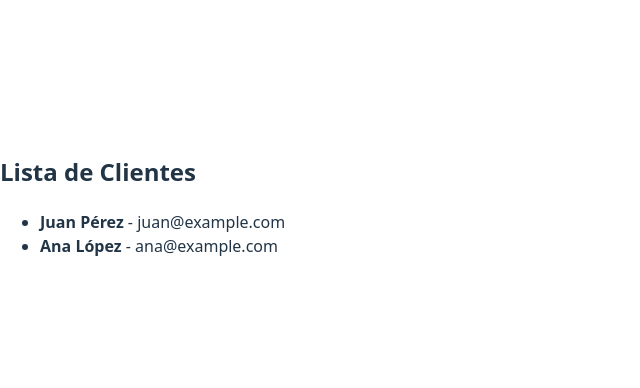
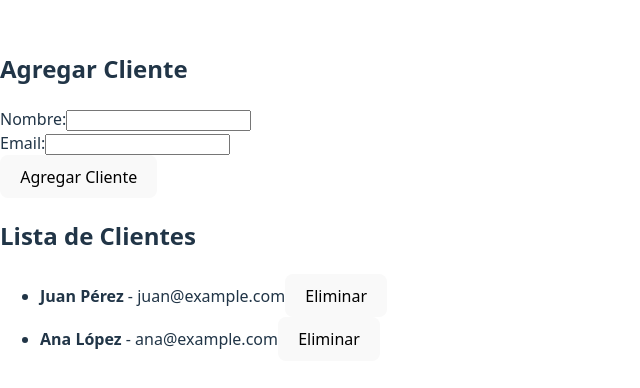
Before and after one commit to mmariellemm/ProyectoMSD_Frontend, a React (Vite) app in the folder front_MSD/: page / in a window 1280 px wide. Shown: the part 196-584 px from the top of the page, without its empty margins (0-640 px from the left). Built offline with nearby package versions, Linux system fonts and the light colour scheme.

Commit message:
Se hizo el ABCC de Clientes

```diff
--- a/front_MSD/src/App.tsx
+++ b/front_MSD/src/App.tsx
@@ -1,15 +1,43 @@
-import React from "react";
+import React, { useState } from "react";
 import ClientesList from "./assets/complemento/Clientes/ClientesList";
-
-const clientes = [
-  { id: 1, nombre: "Juan Pérez", email: "juan@example.com" },
-  { id: 2, nombre: "Ana López", email: "ana@example.com" },
-];
+import ClientesAdd from "./assets/complemento/Clientes/ClientesAdd";
+import ClientesEdit from "./assets/complemento/Clientes/CientesEdit";
 
 const App: React.FC = () => {
+  const [clientes, setClientes] = useState([
+    { id: 1, nombre: "Juan Pérez", email: "juan@example.com" },
+    { id: 2, nombre: "Ana López", email: "ana@example.com" },
+  ]);
+
+  const [clienteEditando, setClienteEditando] = useState<{ id: number; nombre: string; email: string } | null>(null);
+
+  const handleAddCliente = (nuevoCliente: { id: number; nombre: string; email: string }) => {
+    setClientes([...clientes, nuevoCliente]);
+  };
+
+  const handleUpdateCliente = (clienteActualizado: { id: number; nombre: string; email: string }) => {
+    setClientes(clientes.map(cliente => (cliente.id === clienteActualizado.id ? clienteActualizado : cliente)));
+    setClienteEditando(null);
+  };
+
+  const handleDeleteCliente = (id: number) => {
+    setClientes(clientes.filter(cliente => cliente.id !== id));
+  };
+
   return (
     <div className="p-6">
-      <ClientesList clientes={clientes} />
+      {clienteEditando ? (
+        <ClientesEdit
+          cliente={clienteEditando}
+          onUpdateCliente={handleUpdateCliente}
+          onCancel={() => setClienteEditando(null)}
+        />
+      ) : (
+        <>
+          <ClientesAdd onAddCliente={handleAddCliente} />
+          <ClientesList clientes={clientes} onDeleteCliente={handleDeleteCliente} />
+        </>
+      )}
     </div>
   );
 };
--- a/front_MSD/src/assets/complemento/Clientes/CientesEdit.tsx
+++ b/front_MSD/src/assets/complemento/Clientes/CientesEdit.tsx
@@ -0,0 +1,68 @@
+import React, { useState } from "react";
+
+interface Cliente {
+  id: number;
+  nombre: string;
+  email: string;
+}
+
+interface ClientesEditProps {
+  cliente: Cliente;
+  onUpdateCliente: (clienteActualizado: Cliente) => void;
+  onCancel: () => void;
+}
+
+const ClientesEdit: React.FC<ClientesEditProps> = ({ cliente, onUpdateCliente, onCancel }) => {
+  const [nombre, setNombre] = useState(cliente.nombre);
+  const [email, setEmail] = useState(cliente.email);
+
+  const handleSubmit = (e: React.FormEvent) => {
+    e.preventDefault();
+    onUpdateCliente({ ...cliente, nombre, email });
+  };
+
+  return (
+    <div className="p-4">
+      <h2 className="text-xl font-bold mb-4">Editar Cliente</h2>
+      <form onSubmit={handleSubmit} className="bg-white p-4 shadow-md rounded-lg">
+        <div className="mb-2">
+          <label className="block text-sm font-semibold">Nombre:</label>
+          <input
+            type="text"
+            value={nombre}
+            onChange={(e) => setNombre(e.target.value)}
+            className="w-full border p-2 rounded-lg"
+            required
+          />
+        </div>
+        <div className="mb-2">
+          <label className="block text-sm font-semibold">Email:</label>
+          <input
+            type="email"
+            value={email}
+            onChange={(e) => setEmail(e.target.value)}
+            className="w-full border p-2 rounded-lg"
+            required
+          />
+        </div>
+        <div className="flex gap-2 mt-2">
+          <button
+            type="submit"
+            className="bg-green-500 text-white px-4 py-2 rounded-lg hover:bg-green-600"
+          >
+            Guardar Cambios
+          </button>
+          <button
+            type="button"
+            onClick={onCancel}
+            className="bg-gray-400 text-white px-4 py-2 rounded-lg hover:bg-gray-500"
+          >
+            Cancelar
+          </button>
+        </div>
+      </form>
+    </div>
+  );
+};
+
+export default ClientesEdit;
--- a/front_MSD/src/assets/complemento/Clientes/ClientesAdd.tsx
+++ b/front_MSD/src/assets/complemento/Clientes/ClientesAdd.tsx
@@ -0,0 +1,67 @@
+import React, { useState } from "react";
+
+interface Cliente {
+  id: number;
+  nombre: string;
+  email: string;
+}
+
+interface ClientesAddProps {
+  onAddCliente: (cliente: Cliente) => void;
+}
+
+const ClientesAdd: React.FC<ClientesAddProps> = ({ onAddCliente }) => {
+  const [nombre, setNombre] = useState("");
+  const [email, setEmail] = useState("");
+
+  const handleSubmit = (e: React.FormEvent) => {
+    e.preventDefault();
+    if (!nombre || !email) return;
+
+    const nuevoCliente: Cliente = {
+      id: Date.now(),
+      nombre,
+      email,
+    };
+
+    onAddCliente(nuevoCliente);
+    setNombre("");
+    setEmail("");
+  };
+
+  return (
+    <div className="p-4">
+      <h2 className="text-xl font-bold mb-4">Agregar Cliente</h2>
+      <form onSubmit={handleSubmit} className="bg-white p-4 shadow-md rounded-lg">
+        <div className="mb-2">
+          <label className="block text-sm font-semibold">Nombre:</label>
+          <input
+            type="text"
+            value={nombre}
+            onChange={(e) => setNombre(e.target.value)}
+            className="w-full border p-2 rounded-lg"
+            required
+          />
+        </div>
+        <div className="mb-2">
+          <label className="block text-sm font-semibold">Email:</label>
+          <input
+            type="email"
+            value={email}
+            onChange={(e) => setEmail(e.target.value)}
+            className="w-full border p-2 rounded-lg"
+            required
+          />
+        </div>
+        <button
+          type="submit"
+          className="bg-blue-500 text-white px-4 py-2 rounded-lg mt-2 hover:bg-blue-600"
+        >
+          Agregar Cliente
+        </button>
+      </form>
+    </div>
+  );
+};
+
+export default ClientesAdd;
--- a/front_MSD/src/assets/complemento/Clientes/ClientesList.tsx
+++ b/front_MSD/src/assets/complemento/Clientes/ClientesList.tsx
@@ -8,17 +8,26 @@ interface Cliente {
 
 interface ClientesListProps {
   clientes: Cliente[];
+  onDeleteCliente: (id: number) => void;
 }
 
-const ClientesList: React.FC<ClientesListProps> = ({ clientes }) => {
+const ClientesList: React.FC<ClientesListProps> = ({ clientes, onDeleteCliente }) => {
   return (
     <div className="p-4">
       <h2 className="text-xl font-bold mb-4">Lista de Clientes</h2>
       <ul className="border rounded-lg p-4 bg-white shadow-md">
         {clientes.length > 0 ? (
           clientes.map((cliente) => (
-            <li key={cliente.id} className="border-b py-2 last:border-none">
-              <strong>{cliente.nombre}</strong> - {cliente.email}
+            <li key={cliente.id} className="border-b py-2 last:border-none flex justify-between items-center">
+              <span>
+                <strong>{cliente.nombre}</strong> - {cliente.email}
+              </span>
+              <button
+                onClick={() => onDeleteCliente(cliente.id)}
+                className="bg-red-500 text-white px-3 py-1 rounded-lg hover:bg-red-600"
+              >
+                Eliminar
+              </button>
             </li>
           ))
         ) : (
```
